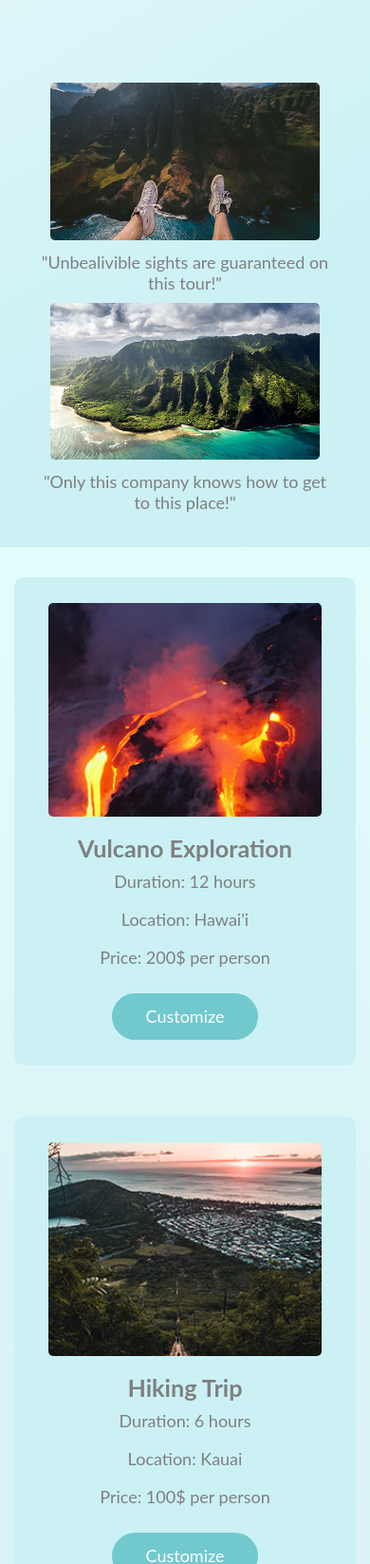
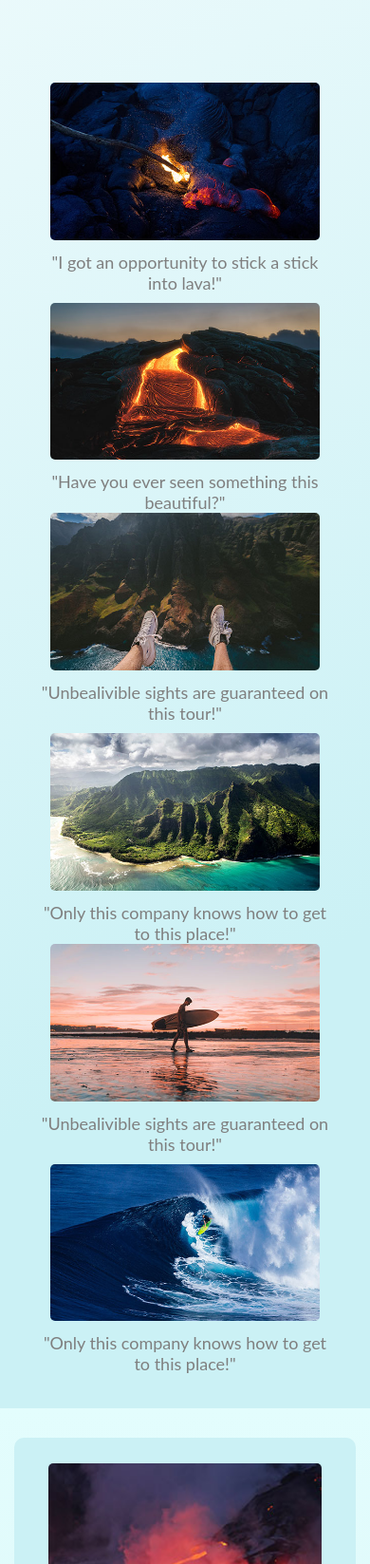
Before and after one commit to bikowalczyk/Travelix, a website: page public/index.html in a window 390 px wide. Shown: the part 1660-3307 px from the top of the page at 95% size. Drawn offline with Linux system fonts and the light colour scheme.

Commit message:
responsive done

```diff
--- a/public/index.html
+++ b/public/index.html
@@ -92,6 +92,41 @@
 
             <div class="vertical-line"></div>
 
+                <div class="learn-more__content learn-more__content--pictures hide-desktop">
+                    <figure class="card-pictures">
+                        <img src="img/lava1_large.jpg" alt="Feet hanging from a clif">
+                    </figure>
+                    <figcaption class="t-center">"I got an opportunity to stick a stick into lava!"</figcaption>
+                    <figure class="card-pictures">
+                        <img src="img/lava2_large.jpg" alt="Feet hanging from a clif">
+                    </figure>
+                    <figcaption class="t-center">"Have you ever seen something this beautiful?"</figcaption>
+                </div>
+
+                <div class="learn-more__content learn-more__content--pictures hide-desktop">
+                    <figure class="card-pictures">
+                        <img src="img/coast2_large.jpg" alt="Feet hanging from a clif">
+                    </figure>
+                    <figcaption class="t-center">"Unbealivible sights are guaranteed on this tour!"</figcaption>
+                    <figure class="card-pictures">
+                        <img src="img/coast_large.jpg" alt="Feet hanging from a clif">
+                    </figure>
+                    <figcaption class="t-center">"Only this company knows how to get to this place!"</figcaption>
+                </div>
+
+                <div class="learn-more__content learn-more__content--pictures hide-desktop">
+                    <figure class="card-pictures">
+                        <img src="img/surfring1_large.jpg" alt="Feet hanging from a clif">
+                    </figure>
+                    <figcaption class="t-center">"Unbealivible sights are guaranteed on this tour!"</figcaption>
+                    <figure class="card-pictures">
+                        <img src="img/surfring2_large.jpg" alt="Feet hanging from a clif">
+                    </figure>
+                    <figcaption class="t-center">"Only this company knows how to get to this place!"</figcaption>
+                </div>
+
+
+            <div class="hide-mobile">
                 <div class="learn-more__content learn-more__content--pictures d-none">
                     <figure class="card-pictures">
                         <img src="img/lava1_large.jpg" alt="Feet hanging from a clif">
@@ -126,6 +161,7 @@
                     </figure>
                     <figcaption class="t-center">"Only this company knows how to get to this place!"</figcaption>
 
+                </div>
             </div>
         </section>
 
--- a/public/sass/abstracts/_utilities.scss
+++ b/public/sass/abstracts/_utilities.scss
@@ -20,3 +20,16 @@
 .scrollbar-hidden{
     overflow: hidden
 }
+
+.hide-mobile{
+    @include respond(tab-port){
+        display: none
+    }
+}
+
+.hide-desktop{
+    display: none !important;
+    @include respond (tab-port){
+        display: grid !important;
+    }
+}
--- a/public/sass/layout/_learn-more.scss
+++ b/public/sass/layout/_learn-more.scss
@@ -28,6 +28,9 @@
                 width: 45rem;
                 object-fit: cover;
                 border-radius: 5px;
+                @include respond(tab-port){
+                    width: initial;
+                }
                 @include respond (phone) {
                     width: 73vmin;
                 }
--- a/public/sass/main.scss
+++ b/public/sass/main.scss
@@ -1,6 +1,6 @@
 @import "abstracts/_varaibles.scss";
+@import "abstracts/_mixins.scss";
 @import "abstracts/_utilities.scss";
-@import "abstracts/_mixins.scss";
 @import "base/_base.scss";
 @import "base/_animations.scss";
 @import "base/_typography.scss";
```
Also changed, not shown: public/css/main.css, public/js/script.js (line endings or trailing spaces). Lines whose indentation alone changed are shown as unchanged.
